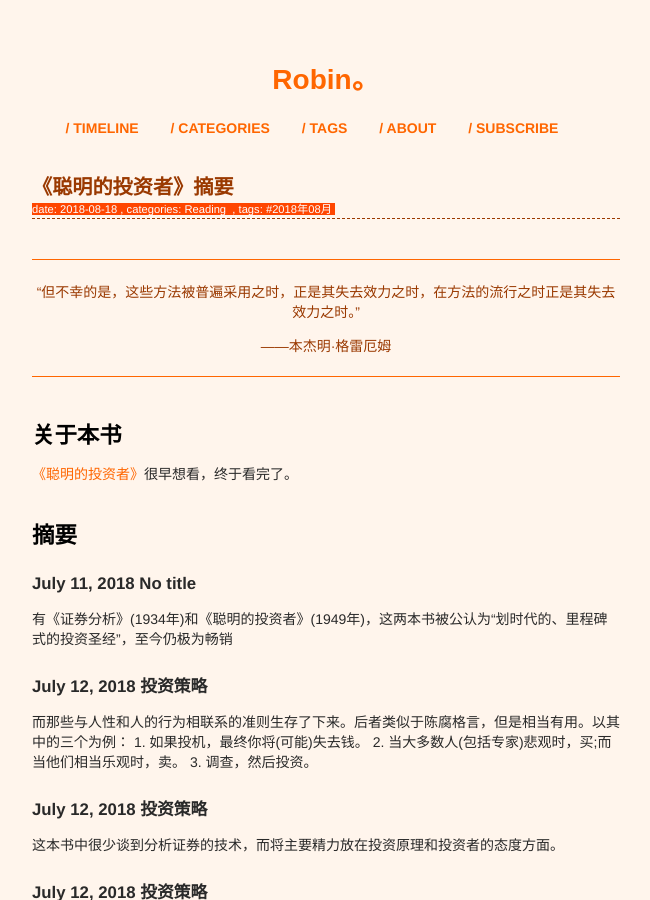
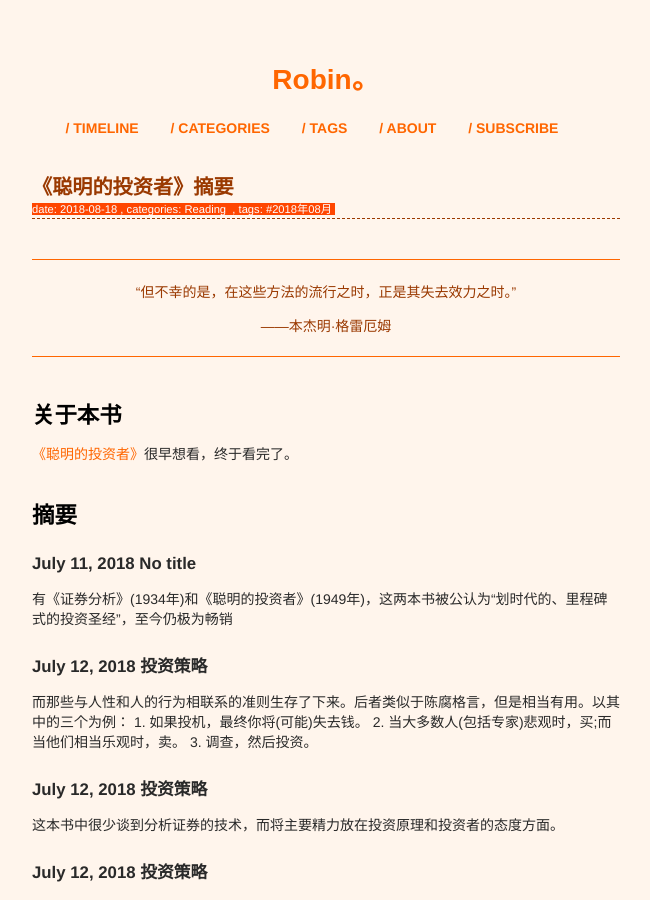
Before and after one commit to xianyuxmu/xianyuxmu.github.io, a Jekyll site: the page built from _posts/2018-08-18-the-intelligent-investor.md, in a window 1280 px wide and 900 px high. Shown: the whole window, without its empty margins (314-964 px from the left). Built offline with Jekyll 4.4.1, drawn with Linux system fonts in a browser that asks for light colours; comment, search, counter and statistics services are not loaded.

Commit message:
“但不幸的是，在这些方法的流行之时，正是其失去效力之时。”

```diff
--- a/_posts/2018-08-18-the-intelligent-investor.md
+++ b/_posts/2018-08-18-the-intelligent-investor.md
@@ -10,7 +10,7 @@
 ---
 
 <blockquote class="blockquote-center">
-<p> “但不幸的是，这些方法被普遍采用之时，正是其失去效力之时，在方法的流行之时正是其失去效力之时。”</p>
+<p> “但不幸的是，在这些方法的流行之时，正是其失去效力之时。”</p>
 <p>——本杰明·格雷厄姆</p>
 </blockquote>
 
```
